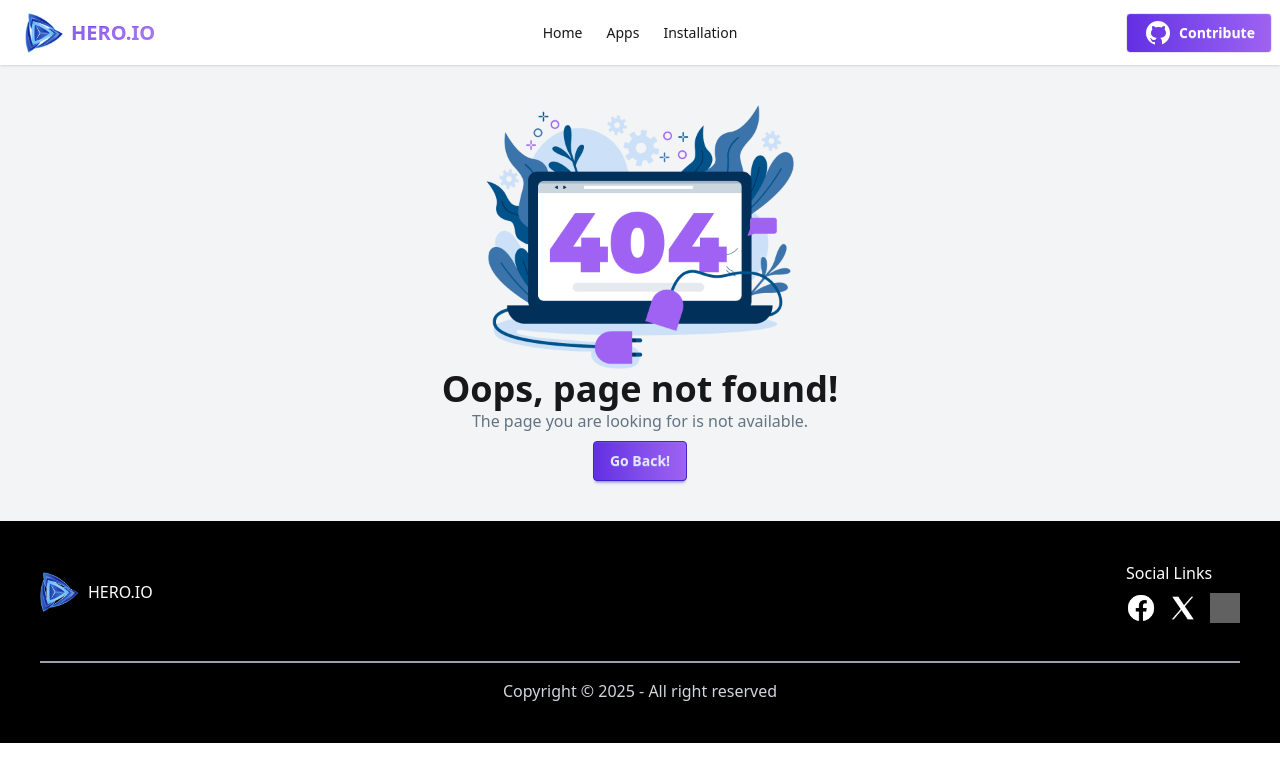
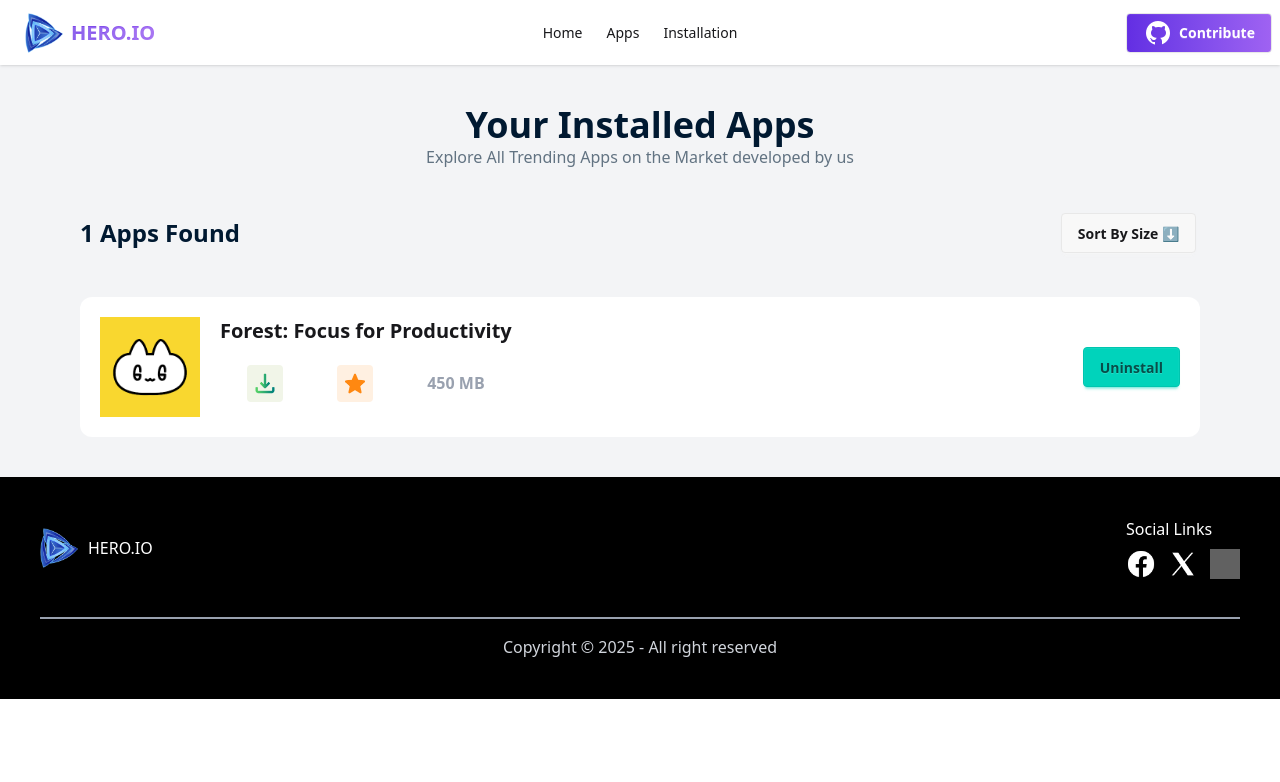
Before and after one commit to amshuvo2002/Assignment-08, a React (Vite) app: page /Installation in a window 1280 px wide. Before the commit this address had no page. Shown: the top 782 px of the page. Built offline with nearby package versions, Linux system fonts and the light colour scheme; grey boxes are pictures that could not be loaded.

Commit message:
Installation Commit

```diff
--- a/src/Component/Header/Navbar.jsx
+++ b/src/Component/Header/Navbar.jsx
@@ -17,16 +17,16 @@
                             className="menu menu-sm dropdown-content bg-base-100 rounded-box z-1 mt-3 w-52 p-2 shadow">
                             <Link to={'/'}>  <li><a>Home</a></li></Link>
                            <Link to={'/Apps'}><li><a>Apps</a></li></Link>
-                            <li><a>Installation</a></li>
+                           <Link to={'/Installation'}> <li><a>Installation</a></li></Link>
                         </ul>
                     </div>
                    <Link to={'/'}> <a className="btn btn-ghost text-xl bg-gradient-to-r from-[#632EE3] to-[#9F62F2] bg-clip-text text-transparent"><img className='w-[40px]' src={Logo} alt="" />HERO.IO</a></Link>
                 </div>
                 <div className="navbar-center hidden lg:flex">
                     <ul className="menu menu-horizontal px-1">
-                          <Link to={'/'}>  <li><a>Home</a></li></Link>
-                           <Link to={'/Apps'}><li><a>Apps</a></li></Link>
-                        <li><a>Installation</a></li>
+                        <Link to={'/'}>  <li><a>Home</a></li></Link>
+                        <Link to={'/Apps'}><li><a>Apps</a></li></Link>
+                        <Link to={'/Installation'}> <li><a>Installation</a></li></Link>
                     </ul>
                 </div>
                 <div className="navbar-end">
--- a/src/Pages/All-Apps/Allapps.jsx
+++ b/src/Pages/All-Apps/Allapps.jsx
@@ -3,7 +3,7 @@
 import Download from '../../assets/icon-downloads.png'
 
 const Allapps = () => {
-    const [apps, setApps] = useState([]); // State declare
+    const [apps, setApps] = useState([]);
 
     useEffect(() => {
         fetch("/AllAppsData.json")
--- a/src/Pages/Home/Home.jsx
+++ b/src/Pages/Home/Home.jsx
@@ -1,6 +1,6 @@
 import React from 'react';
 import Bannar from '../Bannar/Bannar';
-import { useLoaderData } from 'react-router';
+import { Link, useLoaderData } from 'react-router';
 import BanarApp from '../Banar-App/BanarApp';
 import Allapps from '../All-Apps/Allapps';
 
@@ -25,7 +25,7 @@
                 data.map((singleApp)=><BanarApp key={singleApp.id} singleApp={singleApp}></BanarApp>)
             }
           </div>
-          <div className='text-center pb-10'> <button className="btn btn-primary bg-gradient-to-r from-[#632EE3] to-[#9F62F2] mt-2">Show All</button></div>
+          <Link to={'/Apps'}><div className='text-center pb-10'> <button className="btn btn-primary bg-gradient-to-r from-[#632EE3] to-[#9F62F2] mt-2">Show All</button></div></Link>
         </div>
     );
 };
--- /dev/null
+++ b/src/Pages/Installation/Installation.jsx
@@ -0,0 +1,59 @@
+import React from 'react';
+// import { useEffect, useState } from "react";
+import Star from '../../assets/icon-ratings.png'
+import Download from '../../assets/icon-downloads.png'
+import App from '../../assets/demo-app (1).webp'
+
+const Installation = () => {
+    // const [apps, setApps] = useState([]); // State declare
+
+    // useEffect(() => {
+    //     fetch("/AllAppsData.json")
+    //         .then((res) => res.json())
+    //         .then((data) => setApps(data))
+
+    // }, []);
+    return (
+        <div className='bg-gray-100 pb-10'>
+            <div className='text-center py-10 px-20'>
+                <h1 className='text-4xl font-bold text-[#001931]'>Your Installed Apps</h1>
+                <p className='text-[#627382]'>Explore All Trending Apps on the Market developed by us</p>
+
+                <div className='flex justify-between items-center mt-10'>
+                    <div className='text-2xl font-bold text-[#001931]'>1 Apps Found</div>
+                    <div >
+                        <div className="dropdown dropdown-start">
+                            <div tabIndex={0} role="button" className="btn m-1">Sort By Size ⬇️</div>
+                            <ul tabIndex={0} className="dropdown-content menu bg-base-100 rounded-box z-1 w-52 p-2 shadow-sm">
+                                <li><a>Item 1</a></li>
+                                <li><a>Item 2</a></li>
+                            </ul>
+                        </div>
+                    </div>
+                </div>
+            </div>
+            <div className='px-20'>
+
+                   <div className='flex justify-between items-center bg-white p-5 rounded-xl '>
+                        <div className='flex gap-5'>
+                            <div>  <img className='w-[100px]' src={App} alt="" /></div>
+                            <div className='' >
+                                <h1 className='text-xl font-bold'>Forest: Focus for Productivity</h1>
+                                <div className='flex justify-around mt-5'>
+                                    <div className='flex justify-between gap-2 p-2 rounded-sm text-[#00D390] bg-[#F1F5E8]'><img className='w-[20px]' src={Download} alt="" />{}</div>
+                                    <div className='flex justify-between gap-2 p-2 rounded-sm text-[#FF8811] bg-[#FFF0E1]'><img className='w-[20px]' src={Star} alt="" />{}</div>
+                                    <div className='flex justify-center items-center'><p className='font-semibold text-gray-400'>450 MB</p></div>
+                                </div>
+                            </div>
+                        </div>
+                        <div>
+                            <button className="btn btn-accent">Uninstall</button>
+                        </div>
+                    </div>
+
+            </div>
+        </div>
+    );
+};
+
+export default Installation;
--- a/src/Routes/Routes.jsx
+++ b/src/Routes/Routes.jsx
@@ -5,6 +5,7 @@
 import Error from '../Pages/Error/Error';
 import Home from '../Pages/Home/Home';
 import Allapps from '../Pages/All-Apps/Allapps';
+import Installation from '../Pages/Installation/Installation';
 
 
 
@@ -23,6 +24,11 @@
           path:"/Apps",
           Component:Allapps,
           loader:() =>fetch('AllAppsData.json')
+        },
+        {
+          path:"/Installation",
+          Component:Installation,
+          loader:() =>fetch('AllAppsData.json')
         }
     ]
 
```
